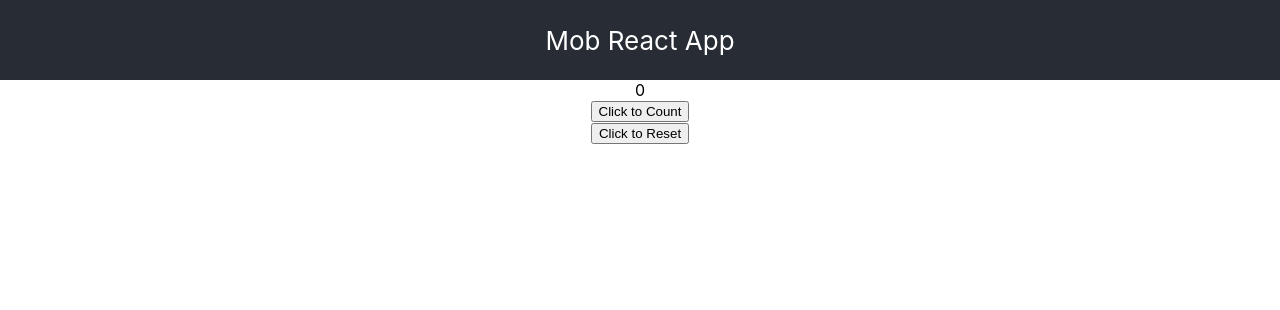
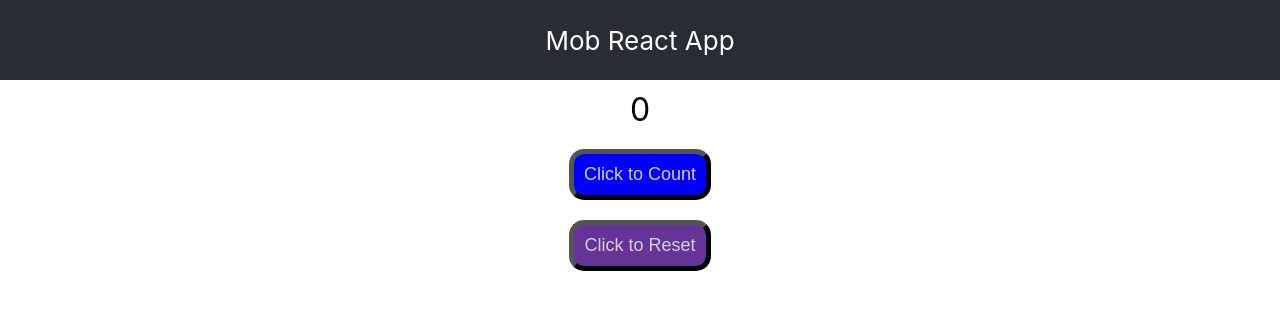
Before and after one commit to mob-programming/react-js, a React (Create React App) app in the folder mob-react-app/: page / in a window 1280 px wide. Shown: the top 310 px of the page. Built offline with nearby package versions, Linux system fonts and the light colour scheme.

Commit message:
Add some style

```diff
--- a/mob-react-app/src/App.css
+++ b/mob-react-app/src/App.css
@@ -16,3 +16,31 @@
 .hidden-label {
   display: none;
 }
+
+.counter-tally-container,
+.counter-button-container,
+.counter-reset-button-container {
+  padding: 10px;
+}
+
+.tally {
+  font-size: xx-large;
+}
+
+.counter-button,
+.counter-reset-button {
+  padding: 10px;
+  font-size: large;
+  border-width: thick;
+  border-radius: 15px;
+}
+
+.counter-button {
+  background-color: blue;
+  color: lightgray;
+}
+
+.counter-reset-button {
+  background-color: rebeccapurple;
+  color: lightgray;
+}
--- a/mob-react-app/src/App.js
+++ b/mob-react-app/src/App.js
@@ -23,12 +23,14 @@ function App() {
       </div>
       <div className="counter-button-container">
         <span className="hidden-label" id="counter-button-label">counter button</span>
-        <button aria-labelledby="counter-button-label" onClick={incrementTally}>Click to Count
+        <button className="counter-button" aria-labelledby="counter-button-label" onClick={incrementTally}>Click to
+          Count
         </button>
       </div>
       <div className="counter-reset-button-container">
         <span className="hidden-label" id="counter-reset-button-label">counter reset button</span>
-        <button aria-labelledby="counter-reset-button-label" onClick={resetTally}>Click to Reset
+        <button className="counter-reset-button" aria-labelledby="counter-reset-button-label" onClick={resetTally}>Click
+          to Reset
         </button>
       </div>
     </div>
```
